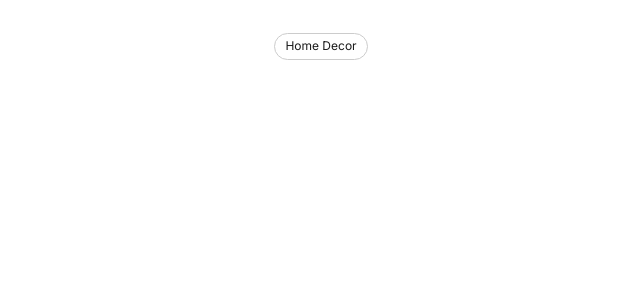
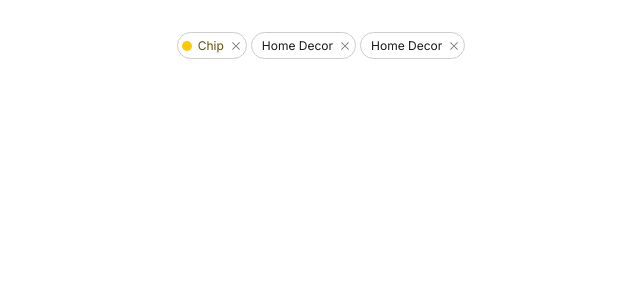
Before and after one commit to ThooHoang/qarma-chip-task, a React (Vite) app: page / in a window 1280 px wide. Shown: the top 300 px of the page, without its empty margins (319-959 px from the left). Built offline with nearby package versions, Linux system fonts and the light colour scheme.

Commit message:
refactor Chip component to include status prop and improve styling

```diff
--- a/src/App.jsx
+++ b/src/App.jsx
@@ -7,10 +7,21 @@ function App() {
 
   return (
     <>
+    <div className="flex justify-center gap-2">
+      <Chip
+        label="Chip"
+        removable={true}
+        status="yellow"
+      />
       <Chip
         label="Home Decor"
-        removable={false}
+        removable={true}
       />
+      <Chip
+        label="Home Decor"
+        removable={true}
+      />
+    </div>
 
     </>
   )
--- a/src/components/Chip.jsx
+++ b/src/components/Chip.jsx
@@ -1,6 +1,26 @@
 import React from "react";
 
-const Chip = ({ label, removable, onRemove }) => {
+const Chip = ({ label, removable, status }) => {
+
+    const colorVariants = {
+        green: {
+            dot: "bg-status-green",
+            text: "text-status-green-subtle-2"
+        },
+        red: {
+            dot: "bg-status-red",
+            text: "text-status-red-subtle-2"
+        },
+        blue: {
+            dot: "bg-status-blue",
+            text: "text-status-blue-subtle-2"
+        },
+        yellow: {
+            dot: "bg-status-yellow",
+            text: "text-status-yellow-subtle-2"
+        }
+    };
+
     return (
         <div className="
             inline-flex items-center justify-center
@@ -13,27 +33,30 @@ const Chip = ({ label, removable, onRemove }) => {
             group
         ">
 
+            {status && (
+                <div className="pl-2 flex items-center justify-center">
+                    <div className={`w-5 h-status-dot-small rounded-full ${colorVariants[status].dot}`}></div>
+                </div>
+            )}
+
+
             <div className={`
-                flex items-center pl-chip-small-x py-chip-small-y
+                flex items-center py-chip-small-y
+                ${status ? "pl-1.5" : "pl-chip-small-x"}
                 ${removable ? "pr-1" : "pr-chip-small-x"}
             `}>
-                <span className="text-chip ui-sm-normal">{label}</span>
+                <span className={`ui-sm-normal ${status ? colorVariants[status].text : "text-chip"}`}>
+                    {label}
+                </span>
             </div>
 
             {removable && (
-                <div className="w-chip-small-inline-button h-chip-small-inline-button flex justify-center items-center rounded-round group-hover:bg-chip-hover ">
+                <div className="w-chip-small-inline-button h-chip-small-inline-button flex justify-center items-center rounded-round group-hover:bg-chip-hover">
                     <button
                         type="button"
-                        onClick={onRemove}
                         className="flex items-center justify-center w-full h-full hover:bg-chip-remove-button-hover rounded-round focus:border-color-focus border border-transparent border-width-focus text-chip-button-level-2 hover:text-chip-remove-button-hover"
                     >
-                        <svg
-                            xmlns="http://www.w3.org/2000/svg"
-                            width="12"
-                            height="12"
-                            viewBox="0 0 256 256"
-                            fill="currentColor"
-                        >
+                        <svg width="12" height="12" viewBox="0 0 256 256" fill="currentColor">
                             <path d="M205.66,194.34a8,8,0,0,1-11.32,11.32L128,139.31,61.66,205.66a8,8,0,0,1-11.32-11.32L116.69,128,50.34,61.66A8,8,0,0,1,61.66,50.34L128,116.69l66.34-66.35a8,8,0,0,1,11.32,11.32L139.31,128Z"></path>
                         </svg>
                     </button>
```
